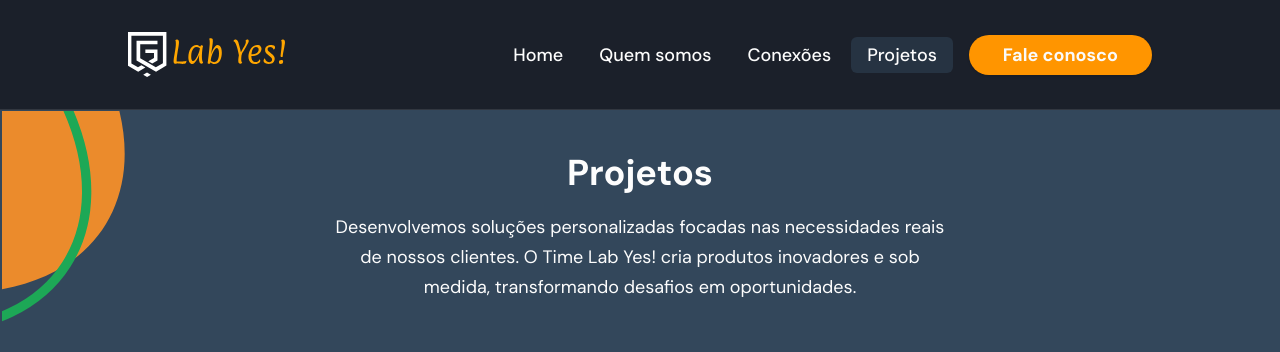
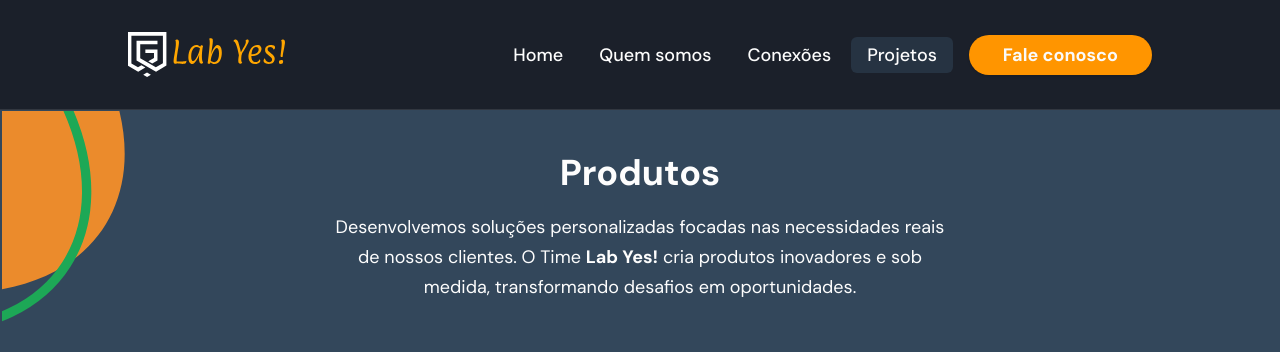
Before and after one commit to labyes24/LABYES-LP, a Next.js app: page /projetos in a window 1280 px wide. Shown: the top 352 px of the page. Built offline with nearby package versions, Linux system fonts and the light colour scheme; no server answers.

Commit message:
feat: adjust title Projetos to Produtos and text

```diff
--- a/src/app/projetos/page.tsx
+++ b/src/app/projetos/page.tsx
@@ -55,12 +55,12 @@ export default function ProjectsPage() {
             />
 
             <h2 className="mt-10 text-3xl font-bold lg:text-4xl/[46px]">
-                Projetos
+                Produtos
             </h2>
 
             <p className="mb-9 mt-4 px-4 text-center leading-7 lg:mb-14 lg:max-w-[620px] lg:p-0 lg:text-lg/[30px]">
                 Desenvolvemos soluções personalizadas focadas nas necessidades
-                reais de nossos clientes. O Time Lab Yes! cria produtos
+                reais de nossos clientes. O Time <span className='font-bold'>Lab Yes!</span> cria produtos
                 inovadores e sob medida, transformando desafios em
                 oportunidades.
             </p>
```
Also changed, not shown: 1 other file (tests, documents, lock files or other folders).
